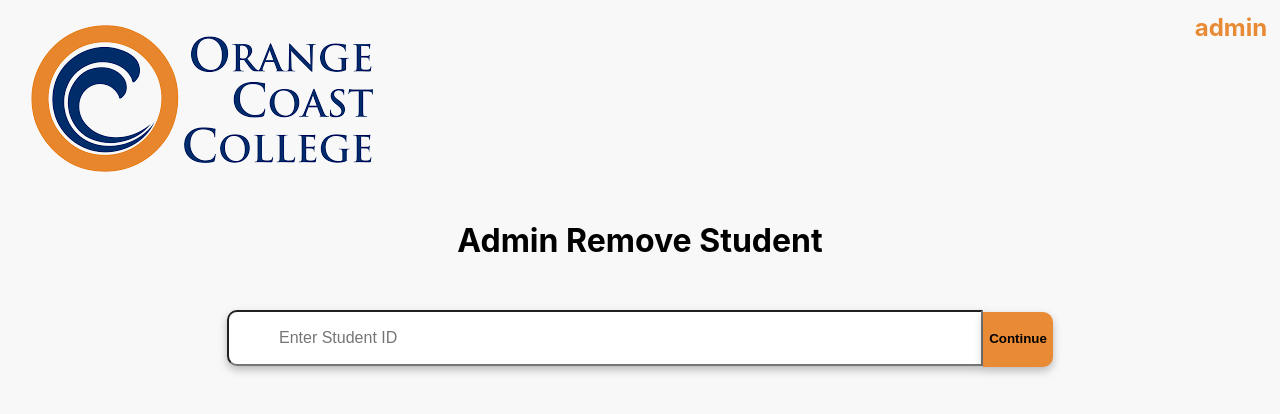
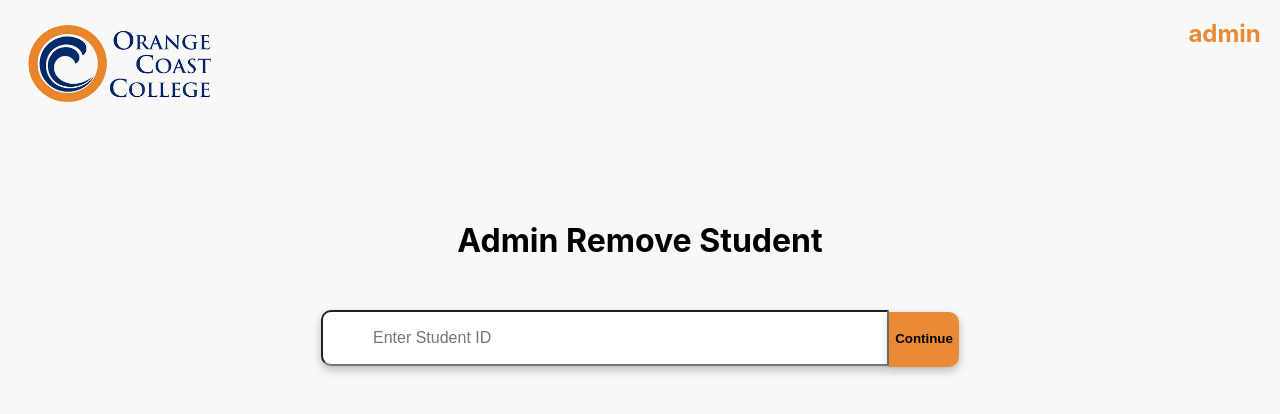
Before and after one commit to dannyta556/occcheckin, a React (Create React App) app in the folder frontend/: page /admin/removeStudent in a window 1280 px wide. Shown: the top 414 px of the page. Built offline with nearby package versions, Linux system fonts and the light colour scheme.

Commit message:
Update css and README

```diff
--- a/frontend/src/index.css
+++ b/frontend/src/index.css
@@ -29,11 +29,11 @@ a:visited {
 .form-label {
   font-weight: bold;
 }
+
 .form-control {
   height: 50px;
-  width: 700px;
-  border: 1px #ddd transparent;
-
+  width: 40vw;
+  border: 1px transparent #ddd;
   filter: drop-shadow(0px 4px 4px rgba(0, 0, 0, 0.25));
   padding-left: 50px;
   font-size: 16px;
@@ -62,6 +62,8 @@ a:visited {
 }
 .bg-header {
   position: absolute;
+  width: 15vw;
+  height: 6vw;
   top: 0;
   left: 0;
 }
@@ -70,7 +72,7 @@ a:visited {
   position: absolute;
   top: 0;
   right: 0;
-  padding: 1%;
+  padding: 1.5%;
   font-size: 24px;
   color: var(--occorange);
   font-weight: bold;
@@ -116,8 +118,8 @@ a:visited {
 .btn-standard {
   background-color: var(--occorange);
   color: black;
-  height: 100px;
-  width: 300px;
+  height: 75px;
+  width: 250px;
   font-size: 24px;
   font-weight: bold;
   border-radius: 10px;
@@ -190,8 +192,7 @@ a:visited {
   margin-bottom: 20px;
 }
 .table-options {
-  width: 1400px;
-
+  width: 60vw;
   margin-bottom: 30px;
 }
 .dropdown {
@@ -208,7 +209,7 @@ a:visited {
   overflow: auto;
 }
 .student-table {
-  width: 1400px;
+  width: 60vw;
   border-collapse: collapse;
   font-size: 0.9em;
   font-family: sans-serif;
@@ -246,7 +247,7 @@ a:visited {
   margin-bottom: 50px;
   font-size: 20px;
 
-  width: 500px;
+  width: 25vw;
   background-color: #ffffff;
   outline: 1px solid #ddd;
   padding: 20px;
```
Also changed, not shown: 1 other file (tests, documents, lock files or other folders).
